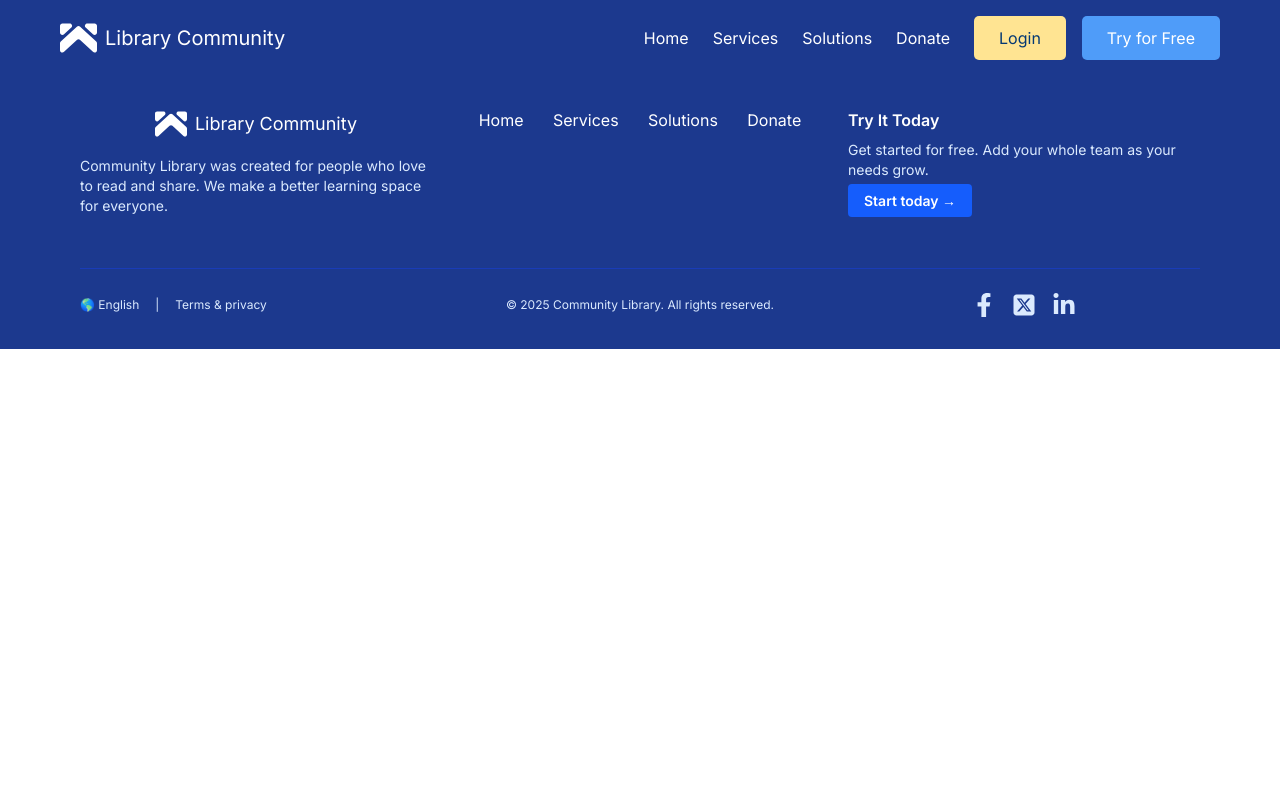
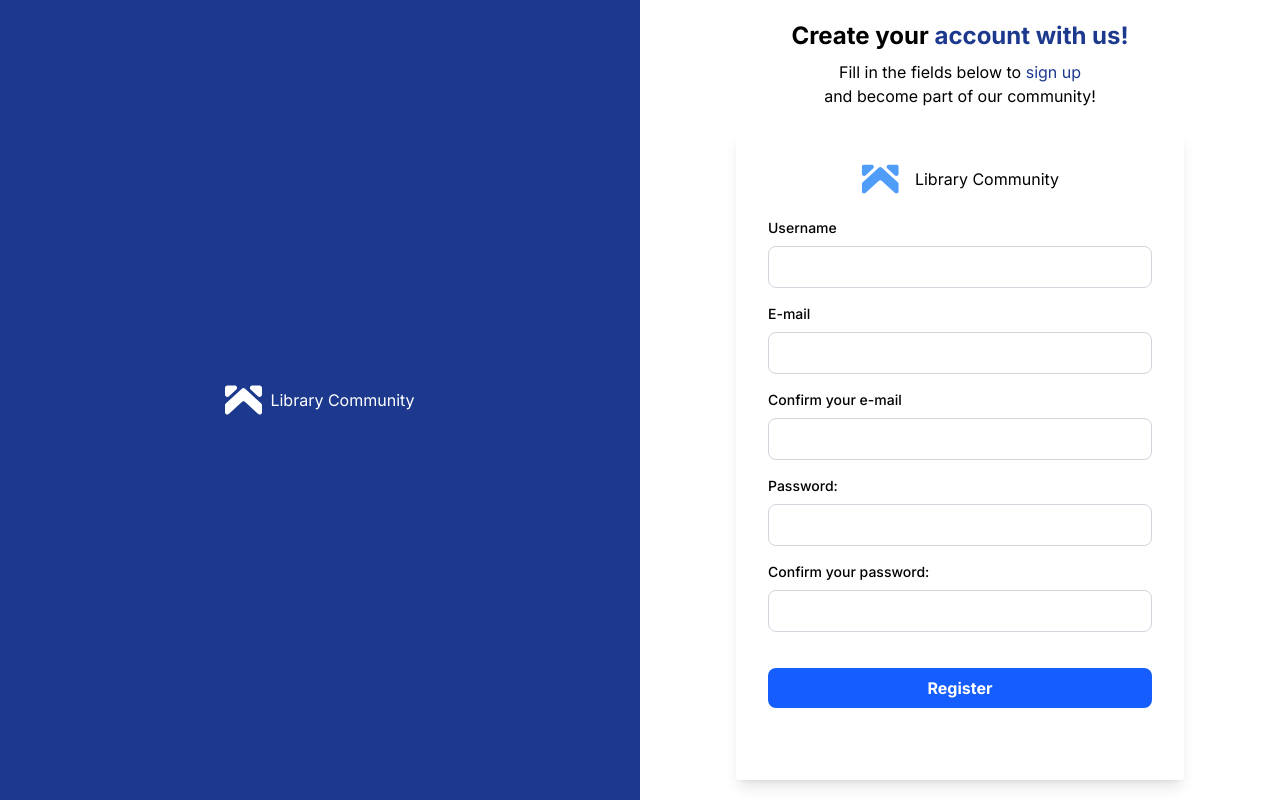
Before and after one commit to rodrigo-falcao/community-library-Frontend, a React (Vite) app: page /register in a window 1280 px wide. Built offline with nearby package versions, Linux system fonts and the light colour scheme.

Commit message:
Feat:Create RegisterForm and ScrollToTop

```diff
--- a/src/App.jsx
+++ b/src/App.jsx
@@ -3,10 +3,12 @@ import { BrowserRouter as Router, Route, Routes } from 'react-router-dom';
 import Home from './pages/Home';
 import Login from './pages/Login';
 import Register from './pages/Register';
+import ScrollToTop from './utils/ScrollToTop';
 
 function App() {
   return (
       <Router>
+        <ScrollToTop />
         <Routes>
           <Route path="/" element={<Home />} />
           <Route path="/login" element={<Login />} />
--- a/src/components/Hero.jsx
+++ b/src/components/Hero.jsx
@@ -1,3 +1,4 @@
+import { Link } from 'react-router-dom';
 
 function Hero() {
     return (
@@ -8,9 +9,9 @@ function Hero() {
                     <p className="text-lg mb-6">
                         Dive into a diverse collection of books and resources for every interest and age. Enjoy a welcoming space to read, learn, and share ideas with others. Start your next adventure with us today!
                     </p>
-                    <button className="bg-white text-blue-500 px-6 py-2 rounded font-semibold hover:bg-gray-200 transition cursor-pointer">
+                    <Link to='/register' className="bg-white text-blue-500 px-6 py-2 rounded font-semibold hover:bg-gray-200 transition cursor-pointer">
                         Try for free →
-                    </button>
+                    </Link>
                 </div>
                 <div className="">
                     <img src='/img-hero.png' alt="Community Library" />
--- /dev/null
+++ b/src/components/RegisterForm.jsx
@@ -0,0 +1,133 @@
+import { useState } from 'react';
+import { Link } from 'react-router-dom';
+
+const RegisterForm = () => {
+    const [form, setForm] = useState({
+        userName: '',
+        email: '',
+        confirmEmail: '',
+        password: '',
+        confirmPassword: ''
+    });
+    const [error, setError] = useState('');
+
+    const handleChange = (e) => {
+        setForm({ ...form, [e.target.name]: e.target.value });
+        setError('');
+    };
+
+    // No handleSubmit, valide as senhas
+    const handleSubmit = (e) => {
+        e.preventDefault();
+        if (form.email !== form.confirmEmail) {
+            setError('Emails do not match.');
+            return;
+        }
+        if (form.password !== form.confirmPassword) {
+            setError('Passwords do not match.');
+            return;
+        }
+        // Lógica para enviar os dados do formulário
+        console.log(form);
+    };
+
+    return (
+        <div className="flex flex-col md:flex-row min-h-screen">
+            {/* Lado esquerdo: cor primária */}
+            <div className="hidden md:block md:w-1/2 bg-blue-900">
+            <div className="flex items-center justify-center h-full text-white gap-4">
+                <Link to="/" className="flex items-center gap-2">
+                    <img src="/logo-icon-white.svg" alt="" />
+                    <h2>Library Community</h2>
+                </Link>
+            </div>
+            </div>
+            {/* Lado direito: formulário de login */}
+            <div className="w-full md:w-1/2 h-screen flex flex-col items-center justify-center bg-white">
+                <h2 className=" text-2xl font-bold text-black mb-2 text-center">Create your <span className='text-blue-900'>account with us!</span></h2>
+                <p className="text-black mb-6 text-center">
+                    Fill in the fields below to <span className='text-blue-900'>sign up</span> <br/>and become part of our community!
+                </p>
+                <form onSubmit={handleSubmit} className='w-full max-w-md p-8 rounded md:shadow-lg'>
+                        <div className='flex items-center mb-6 gap-4 justify-center'>
+                            <img src="/logo-icon-blue.svg" alt="icon-library" className='flex justify-center align-center'/>
+                            <h3 className='text-black'>Library Community</h3>
+                        </div>
+                        <div>
+                            <label htmlFor="userName" className="block mb-2 text-sm font-medium">Username</label>
+                            <input
+                                type="text"
+                                id="userName"
+                                name="userName"
+                                value={form.userName}
+                                onChange={handleChange}
+                                required
+                                className="w-full px-4 py-2 border bg-white border-gray-300 rounded-lg focus:outline-none focus:ring-2 focus:ring-white mb-4"
+                            />
+                        </div>
+                        <div>
+                            <label htmlFor="email" className="block mb-2 text-sm font-medium">E-mail</label>
+                            <input
+                                type="email"
+                                id="email"
+                                name="email"
+                                value={form.email}
+                                onChange={handleChange}
+                                required
+                                className="w-full px-4 py-2 border bg-white border-gray-300 rounded-lg focus:outline-none focus:ring-2 focus:ring-white mb-4"
+                            />
+                        </div>
+                        <div>
+                            <label htmlFor="confirmEmail" className="block mb-2 text-sm font-medium">Confirm your e-mail</label>
+                            <input
+                                type="email"
+                                id="confirmEmail"
+                                name="confirmEmail"
+                                value={form.confirmEmail}
+                                onChange={handleChange}
+                                required
+                                className="w-full px-4 py-2 border bg-white border-gray-300 rounded-lg focus:outline-none focus:ring-2 focus:ring-white mb-4"
+                            />
+                        </div>
+                        <div>
+                            <label htmlFor="password" className="block mb-2 text-sm font-medium">Password:</label>
+                            <input
+                                type="password"
+                                id="password"
+                                name="password"
+                                value={form.password}
+                                onChange={handleChange}
+                                required
+                                className="w-full px-4 py-2 border bg-white border-gray-300 rounded-lg focus:outline-none focus:ring-2 focus:ring-white mb-4"
+                            />
+                        </div>
+                        <div>
+                            <label htmlFor="confirmPassword" className="block mb-2 text-sm font-medium">Confirm your password:</label>
+                            <input
+                                type="password"
+                                id="confirmPassword"
+                                name="confirmPassword"
+                                value={form.confirmPassword}
+                                onChange={handleChange}
+                                required
+                                className="w-full px-4 py-2 border bg-white border-gray-300 rounded-lg focus:outline-none focus:ring-2 focus:ring-white mb-4"
+                            />
+                        </div>
+                        <button
+                            type="submit"
+                            className="w-full bg-blue-600 hover:bg-blue-700 text-white font-bold mt-5 py-2 px-4 rounded-lg transition duration-200 cursor-pointer mb-10"
+                        >Register
+                        </button>
+                        {/* Exibe o erro, se houver */}
+                        {error && (
+                            <div className="bg-red-100 text-red-700 px-4 py-2 rounded mb-4 text-center font-semibold">
+                                {error}
+                            </div>
+                        )}
+                </form>
+            </div>
+        </div>
+    );
+};
+
+export default RegisterForm;
--- a/src/components/Service.jsx
+++ b/src/components/Service.jsx
@@ -26,9 +26,9 @@ function Service() {
                     <p className="text-lg mb-6">
                         Create an account to access a wide range of books, resources, and community programs. Join the Community Library and start your journey today!
                     </p>
-                    <button className="bg-blue-500 text-white px-6 py-2 rounded font-semibold hover:bg-blue-600 transition cursor-pointer">
+                    <Link to='/register' className="bg-blue-500 text-white px-6 py-2 rounded font-semibold hover:bg-blue-600 transition cursor-pointer">
                         Try it now →
-                    </button>
+                    </Link>
                 </div>
             </div>
         </section>
--- a/src/pages/Login.jsx
+++ b/src/pages/Login.jsx
@@ -23,12 +23,18 @@ export default function Login() {
             </div>
 
             {/* Lado direito: formulário de login */}
-            <div className="w-full md:w-1/2 h-screen flex items-center justify-center bg-white">
+            <div className="w-full md:w-1/2 h-screen flex items-center justify-center flex-col bg-white">
+                    <h2 className="text-2xl font-bold text-black mb-2 text-center">
+                        Welcome back to <span className='text-blue-900'>Library Community!</span>
+                    </h2>
+                    <p className="text-black mb-6 text-center">
+                        Enter your credentials below to <span className='text-blue-900'>log in</span> <br/>and access your account.
+                    </p>
                 <form
                     onSubmit={handleSubmit}
                     className="w-full max-w-md p-8 rounded md:shadow-lg"
                 >
-                    <div className="flex flex-col items-center">
+                    <div className="">
                         <div className="flex items-center mb-6 gap-4">
                             <Link to="/" className="flex items-center gap-2">
                                 <img
@@ -49,7 +55,7 @@ export default function Login() {
                                 type="text"
                                 value={usuario}
                                 onChange={(e) => setUsuario(e.target.value)}
-                                className="w-full px-4 py-2 border rounded focus:outline-none focus:ring-2 focus:ring-primary"
+                                className="w-full px-4 py-2 border bg-white border-gray-300 rounded-lg focus:outline-none focus:ring-2 focus:ring-white"
                                 required
                             />
                         </div>
@@ -62,7 +68,7 @@ export default function Login() {
                                 type="password"
                                 value={senha}
                                 onChange={(e) => setSenha(e.target.value)}
-                                className="w-full px-4 py-2 border rounded focus:outline-none focus:ring-2 focus:ring-primary"
+                                className="w-full px-4 py-2 border bg-white border-gray-300 rounded-lg focus:outline-none focus:ring-2 focus:ring-white mb-4"
                                 required
                             />
                         </div>
--- a/src/pages/Register.jsx
+++ b/src/pages/Register.jsx
@@ -1,16 +1,11 @@
 import Header from '../components/Header';
-import Hero from '../components/Hero';
-import Service from '../components/Service';
-import Solution from '../components/Solution';
-import Donate from '../components/Donate';
+import RegisterForm from '../components/RegisterForm';
 import Footer from '../components/Footer';
 
 function Register() {
     return (
         <>
-        <Header />
-
-        <Footer />
+        <RegisterForm />
         </>
     );
 }
--- /dev/null
+++ b/src/utils/ScrollToTop.js
@@ -0,0 +1,12 @@
+import { useEffect } from "react";
+import { useLocation } from "react-router-dom";
+
+export default function ScrollToTop() {
+    const { pathname } = useLocation();
+
+    useEffect(() => {
+        window.scrollTo({ top: 0, behavior: "smooth" });
+    }, [pathname]);
+
+    return null;
+}
```
